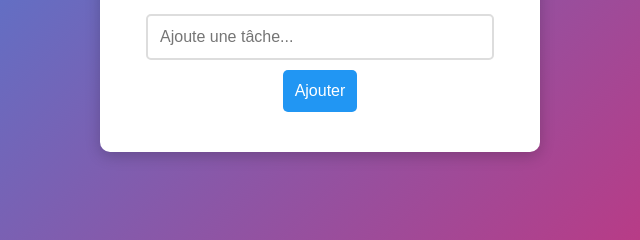
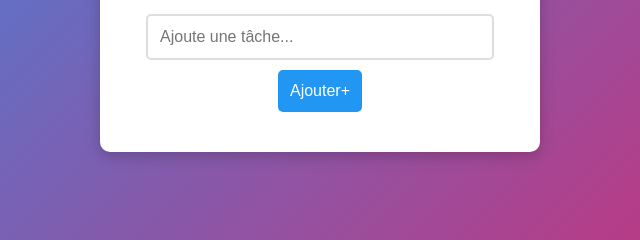
Before and after one commit to Faguida/to-do-list, a plain HTML site: page index.html in a window 1280 px wide. Shown: the part 367-607 px from the top of the page, 320-960 px from the left. Drawn offline with Linux system fonts and the light colour scheme.

Commit message:
TREE commit

```diff
--- a/index.html
+++ b/index.html
@@ -10,7 +10,7 @@
     <div class="container">
         <h1>To-Do List</h1>
         <input type="text" id="taskInput" placeholder="Ajoute une tâche...">
-        <button id="addTask">Ajouter</button>
+        <button id="addTask">Ajouter+</button>
         <ul id="taskList"></ul>
     </div>
     <script src="script.js"></script>
```
